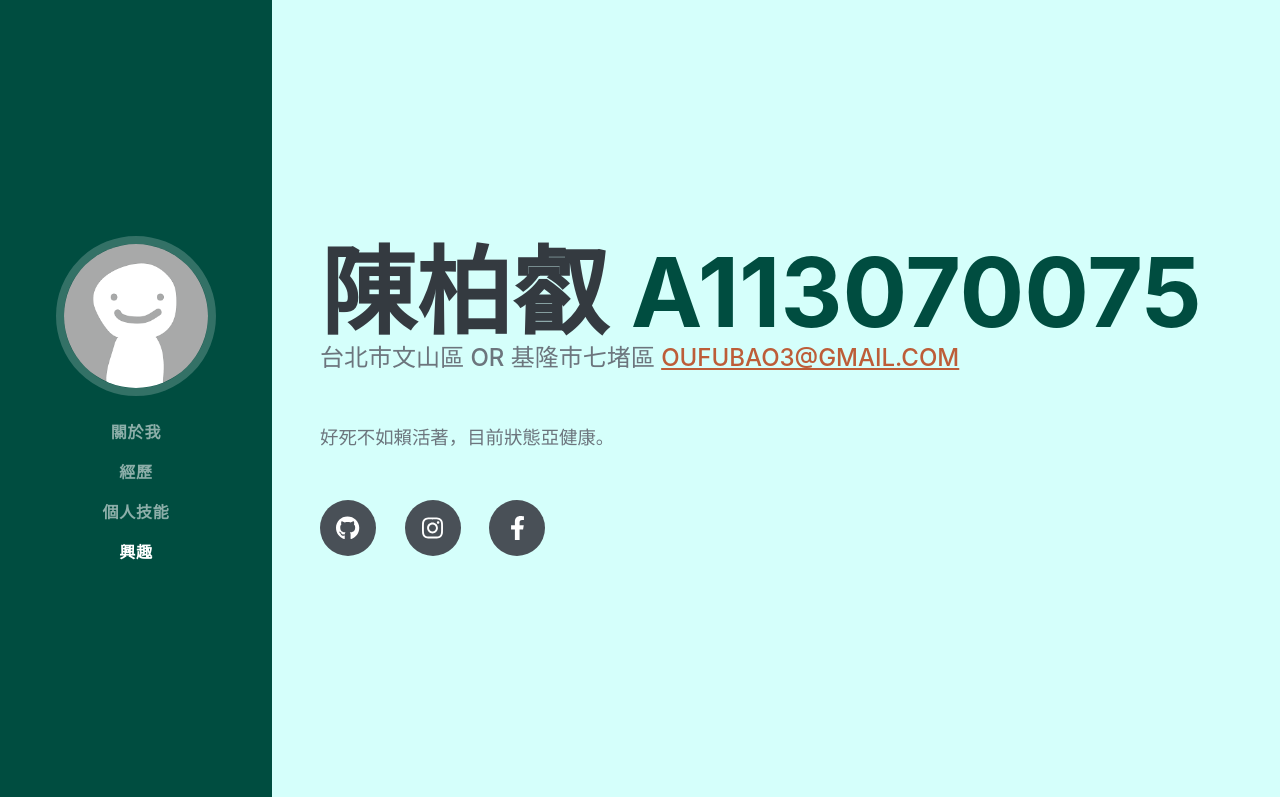
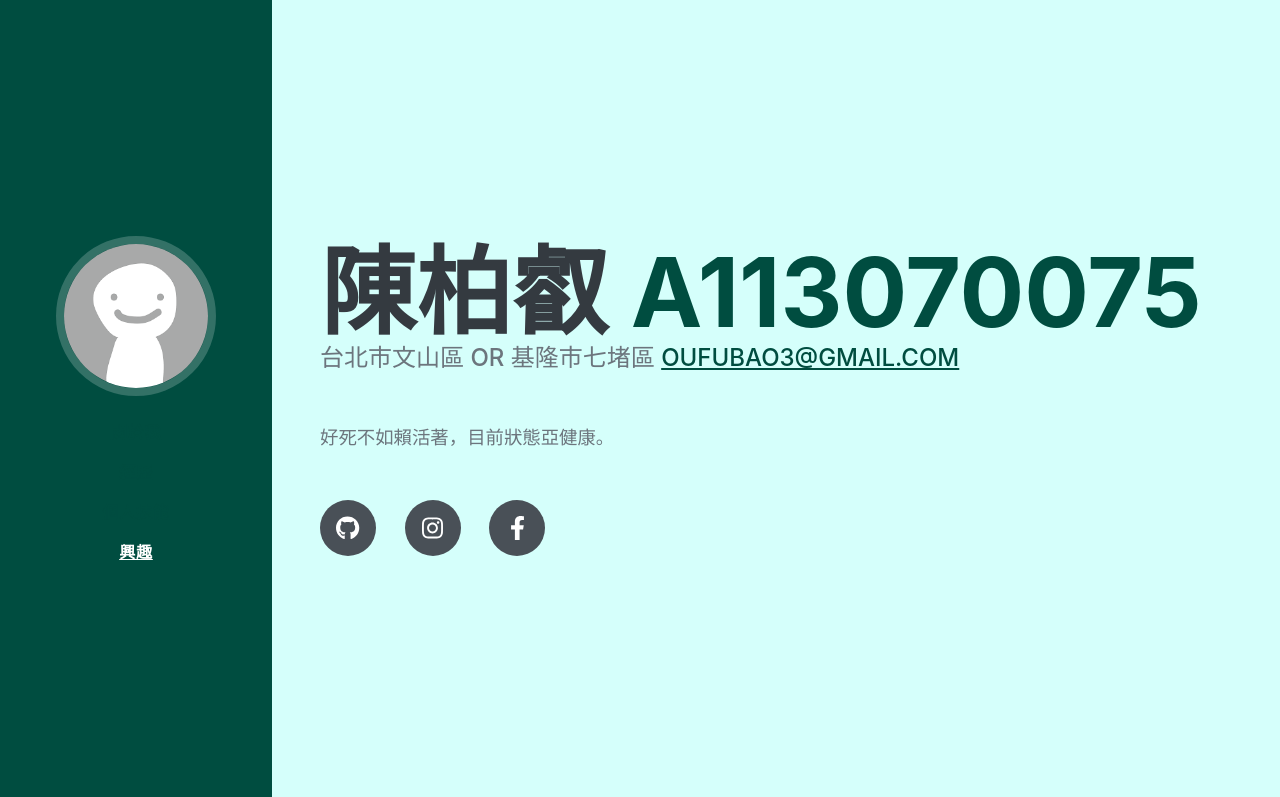
Before and after one commit to A113070075/A113070075.github.io, a plain HTML site: page index.html in a window 1280 px wide. Shown: the top 797 px of the page. Drawn offline with nearby package versions, Linux system fonts and the light colour scheme; a web font is replaced by a local one.

Commit message:
mailcolor

```diff
--- a/css/mystyle.css
+++ b/css/mystyle.css
@@ -16,3 +16,11 @@ body {
 h3 {
     color: var(--bs-primary);
 }
+
+a, a:link, a:visited {
+  color: #004d40;
+  text-decoration: underline;
+}
+a:hover, a:active {
+  color: #90ee90;
+}
```
